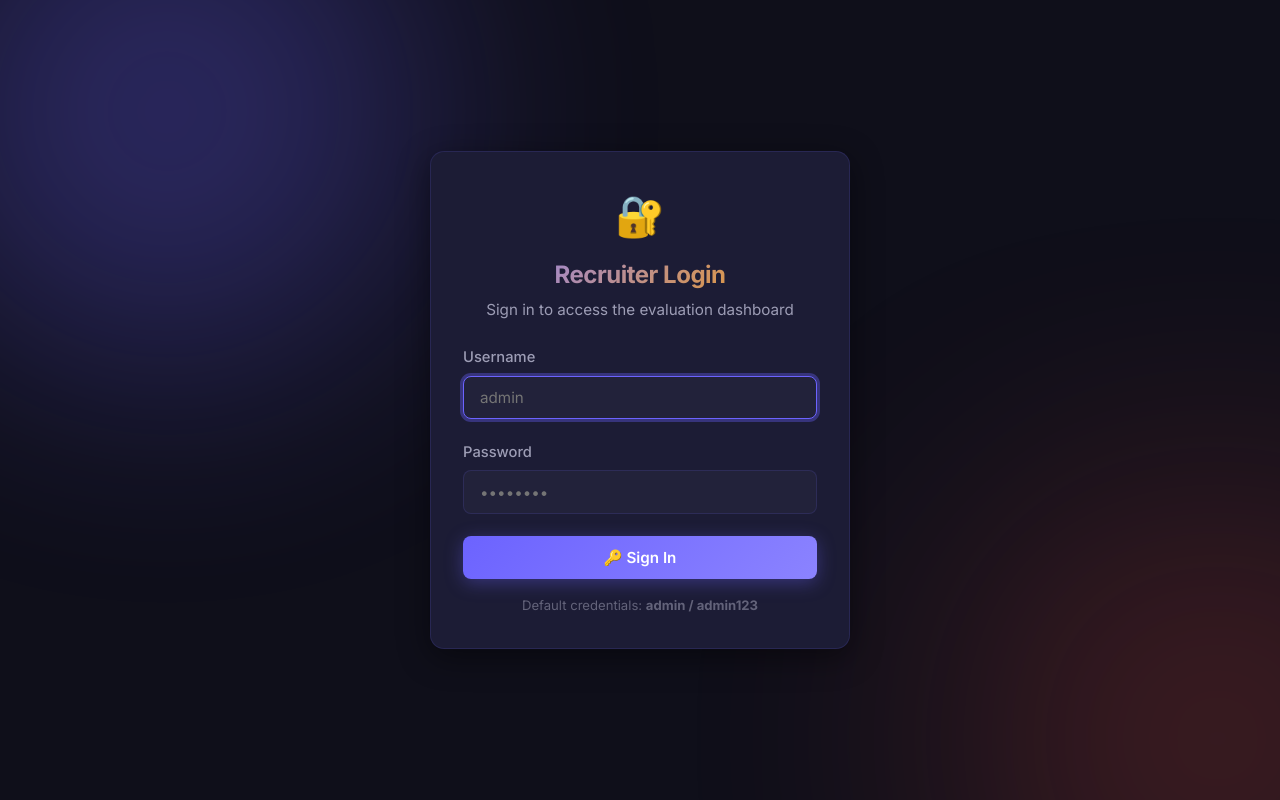
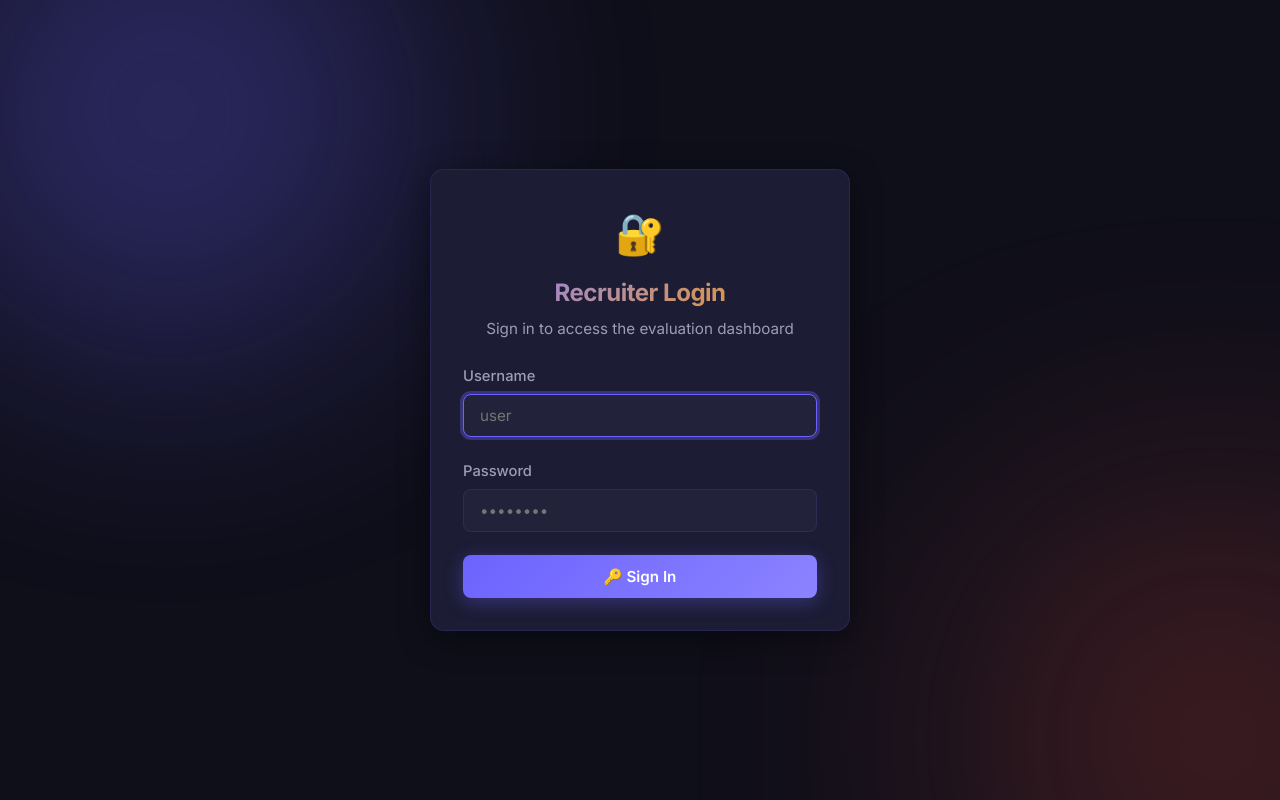
Before and after one commit to Svishnu21/final-project, a Flask app: page /login in a window 1280 px wide. Run offline with Flask 3, Linux system fonts and the light colour scheme; parts of the project's set-up code (start-up, migrations or seed data) failed here and were passed over; some libraries are stand-ins or nearby versions.

Commit message:
Remove default credentials from login page

```diff
--- a/templates/login.html
+++ b/templates/login.html
@@ -1,11 +1,13 @@
 <!DOCTYPE html>
 <html lang="en">
+
 <head>
     <meta charset="UTF-8" />
     <meta name="viewport" content="width=device-width, initial-scale=1.0" />
     <title>Recruiter Login — Interview Evaluation System</title>
     <link rel="stylesheet" href="{{ url_for('static', filename='css/style.css') }}" />
 </head>
+
 <body>
 
     <div class="login-wrapper">
@@ -24,25 +26,24 @@
             {% endwith %}
 
             <form method="POST" action="{{ url_for('login') }}" id="login-form">
-            <input type="hidden" name="csrf_token" value="{{ csrf_token() }}"/>
+                <input type="hidden" name="csrf_token" value="{{ csrf_token() }}" />
                 <div class="form-group">
                     <label for="username">Username</label>
-                <input type="text" id="username" name="username" placeholder="admin" autocomplete="username" required autofocus />
+                    <input type="text" id="username" name="username" placeholder="user" autocomplete="username" required
+                        autofocus />
                 </div>
                 <div class="form-group">
                     <label for="password">Password</label>
-                <input type="password" id="password" name="password" placeholder="••••••••" autocomplete="current-password" required />
+                    <input type="password" id="password" name="password" placeholder="••••••••"
+                        autocomplete="current-password" required />
                 </div>
                 <button type="submit" class="btn btn-primary" style="width:100%;" id="login-btn">
                     🔑 Sign In
                 </button>
             </form>
-
-        <p class="text-center mt-2" style="color:var(--text-muted);font-size:.82rem;">
-            Default credentials: <strong>admin / admin123</strong>
-        </p>
         </div>
     </div>
 
 </body>
+
 </html>
```
Lines whose indentation alone changed are shown as unchanged.
